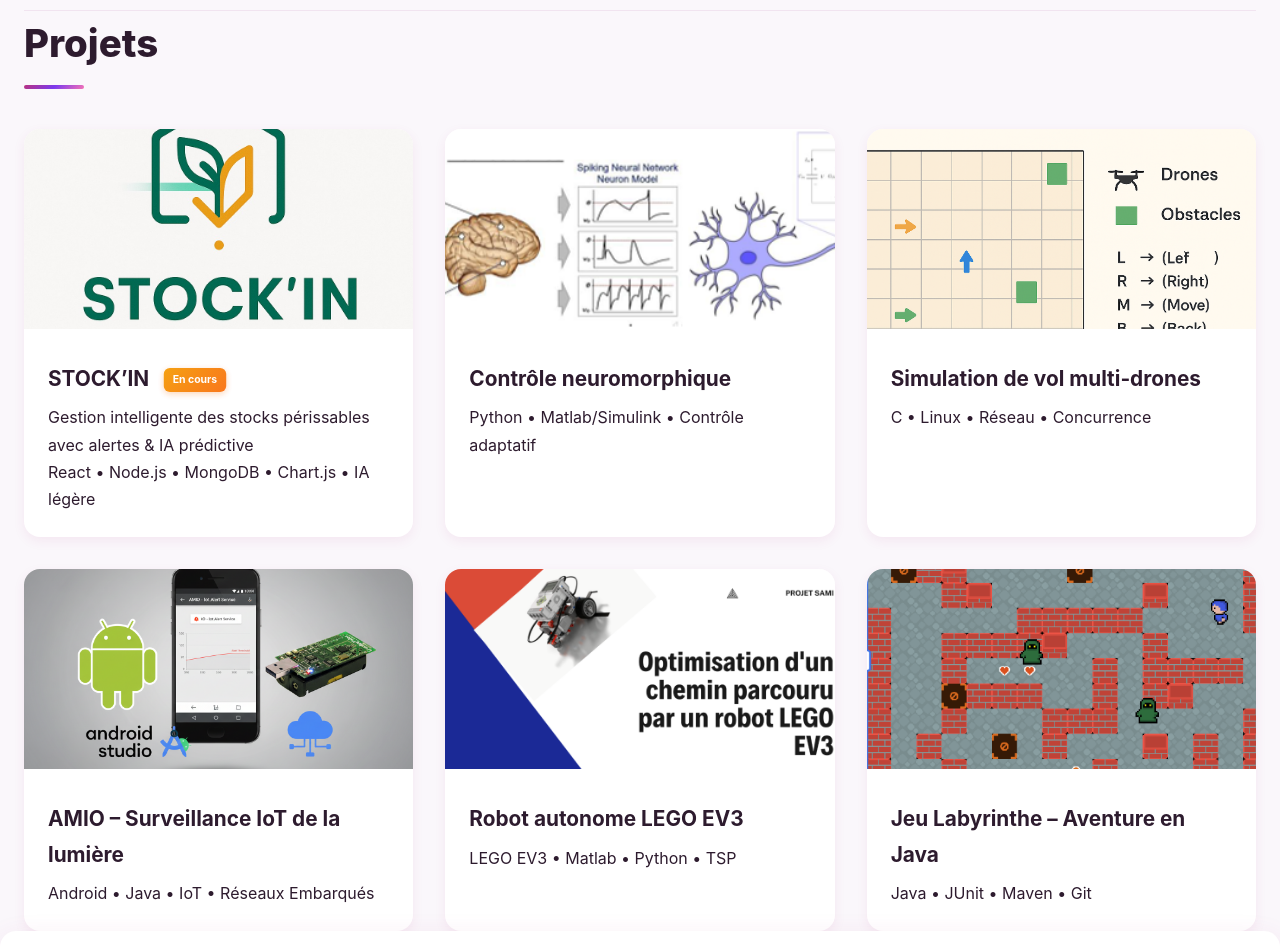
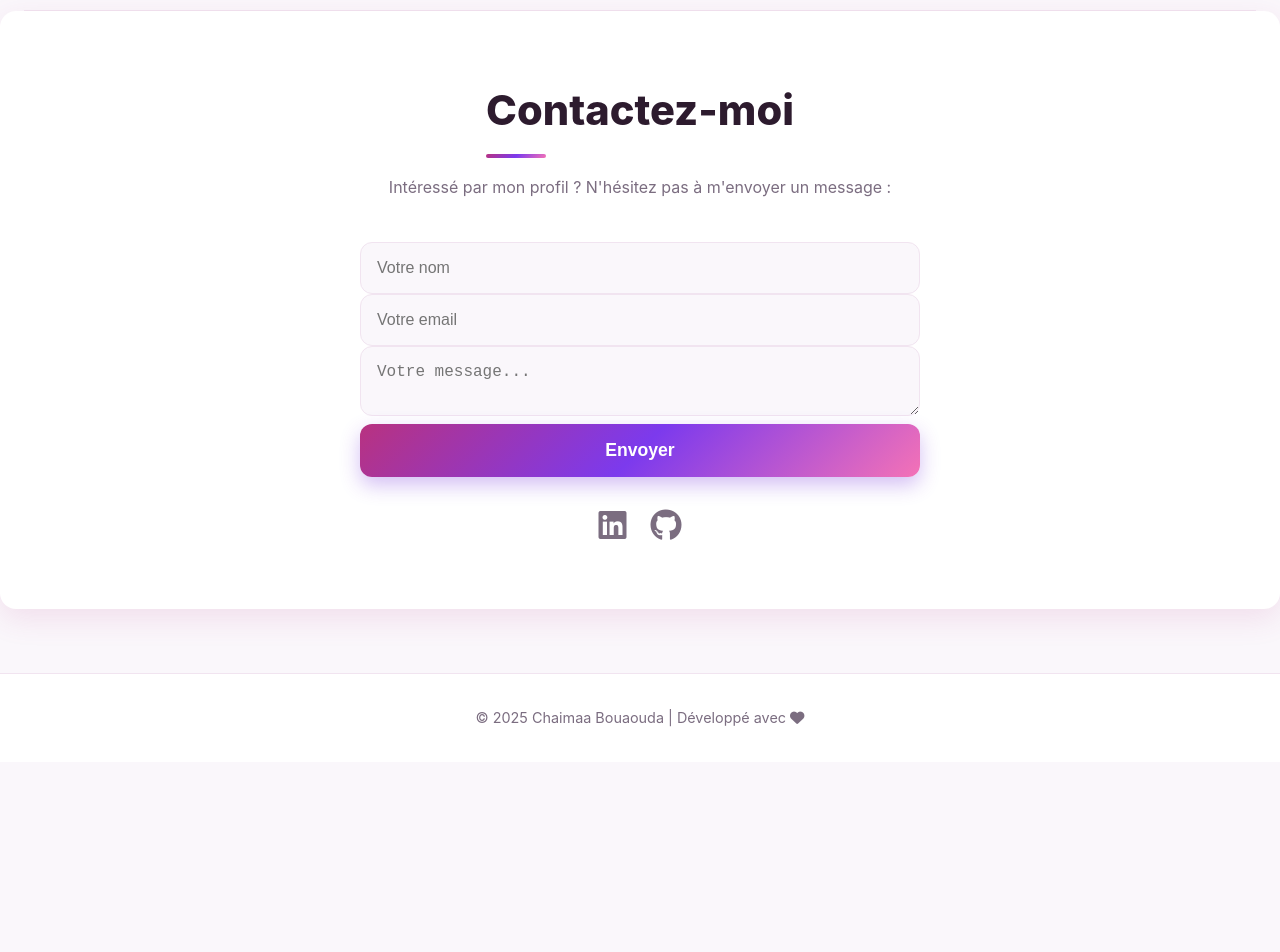
Before and after one commit to chaimaa-creator/Portfolio, a plain HTML site: page index.html in a window 1280 px wide. Shown: the part 2140-3092 px from the top of the page. After the commit the page ends 2902 px from the top, so only its background shows below. Drawn offline with nearby package versions, Linux system fonts and the light colour scheme; a web font is replaced by a local one.

Commit message:
version without projects

```diff
--- a/index.html
+++ b/index.html
@@ -240,85 +240,12 @@
   </section>
 
   <!-- PROJECTS -->
-  <section id="projects" class="projects container fade-in">
+  <!--<section id="projects" class="projects container fade-in">
     <h2>Projets </h2>
     <div class="projects-grid">
 
- <!-- Projet STOCK’IN – VERSION CORRIGÉE -->
-<div class="project-card"
-     data-title="STOCK’IN — Gestion intelligente des stocks périssables"
-     data-desc="Application web full-stack en cours de développement : CRUD, alertes automatiques de péremption, recommandations de liquidation (règles + IA légère), tableau de bord analytique en temps réel avec graphiques interactifs."
-     data-img="img/stockin.jpg"
-     data-github="https://gitlab.com/OmarGue/stock-in.git"
-     data-demo="">
-  <img src="img/stockin.jpg" alt="STOCK’IN – Gestion des stocks périssables">
-  <div class="project-info">
-    <h3>
-      STOCK’IN
-      <span class="badge-wip">En cours</span>
-    </h3>Gestion intelligente des stocks périssables avec alertes & IA prédictive</h3>
-    <div class="tags"> React • Node.js • MongoDB • Chart.js • IA légère
-    </div>
-  </div>
-</div>
 
-      <!-- Projet 1 -->
-      <div class="project-card"
-           data-title="Contrôle neuromorphique"
-           data-desc="Conception d’un contrôleur inspiré des réseaux de neurones biologiques pour stabiliser un pendule inversé. Développement d’algorithmes adaptatifs et simulations réalisées avec Python et Matlab/Simulink. Rapport PDF disponible en Démo."
-           data-img="img/neurons.png"
-           data-github="https://github.com/OmarGue/neuromorphic-pendulum"
-           data-demo="files/PRDA_OG (2).pdf">
-        <img src="img/neurons.png" alt="Contrôle neuromorphique">
-        <div class="project-info">
-          <h3>Contrôle neuromorphique</h3>
-          <span class="tags">Python • Matlab/Simulink • Contrôle adaptatif</span>
-        </div>
-      </div>
-
-      <!-- Projet 2 -->
-      <div class="project-card"
-           data-title="Simulation de vol multi-drones"
-           data-desc="Simulateur multi-drones en C sous Linux. Évite obstacles et collisions. Modes local et distribué. Démo vidéo incluse."
-           data-img="img/drone-sim.png"
-           data-github="https://github.com/OmarGue/drone-sim"
-           data-demo="img/drone-demo.mp4">
-        <img src="img/drone-sim.png" alt="Simulation de vol multi-drones">
-        <div class="project-info">
-          <h3>Simulation de vol multi-drones</h3>
-          <span class="tags">C • Linux • Réseau • Concurrence</span>
-        </div>
-      </div>
-
-      <!-- Projet AMIO -->
-      <div class="project-card"
-           data-title="AMIO – Surveillance IoT de la lumière"
-           data-desc="Application Android pour monitorer les capteurs de lumière via web service IoT Lab. Détection de changements brusques (&gt;80%), alertes par notifications et emails, vibration sur nouveau capteur, paramètres persistants et démarrage automatique. Rapport PDF en démo."
-           data-img="img/amio.png"
-           data-github=""
-           data-demo="files/Doc_Projet_AMIO.pdf">
-        <img src="img/amio.png" alt="AMIO – Surveillance IoT de la lumière">
-        <div class="project-info">
-          <h3>AMIO – Surveillance IoT de la lumière</h3>
-          <span class="tags">Android • Java • IoT • Réseaux Embarqués</span>
-        </div>
-      </div>
-
-      <!-- Projet 4 -->
-      <div class="project-card"
-           data-title="Robot autonome LEGO EV3"
-           data-desc="Robot LEGO EV3 autonome avec algorithme TSP, régulation, interface graphique. Démo vidéo incluse."
-           data-img="img/sami-robot.png"
-           data-github="https://github.com/OmarGue/Autonomous-robot.git"
-           data-demo="https://drive.google.com/drive/folders/1p2Iq5MRJHFO_w16-fKlPGcbzElciJZo5">
-        <img src="img/sami-robot.png" alt="Robot autonome LEGO EV3">
-        <div class="project-info">
-          <h3>Robot autonome LEGO EV3</h3>
-          <span class="tags">LEGO EV3 • Matlab • Python • TSP</span>
-        </div>
-      </div>
-
-      <!-- Projet 5 -->
+      Projet 5
       <div class="project-card"
            data-title="Jeu Labyrinthe Java"
            data-desc="Jeu 2D en Java avec monstres, collisions, Maven, JUnit et Git."
@@ -334,7 +261,7 @@
 
     </div>
   </section>
-
+-->
   <!-- CONTACT -->
   <section id="contact" class="contact container fade-in">
     <h2>Contactez-moi</h2>
@@ -362,7 +289,7 @@
     <p>© 2025 Chaimaa Bouaouda | Développé avec <i class="fas fa-heart"></i></p>
   </footer>
 
-  <!-- MODAL PROJETS -->
+  <!-- MODAL PROJETS
   <div id="projectModal" class="modal">
     <div class="modal-content">
       <span class="close-modal">&times;</span>
@@ -375,6 +302,7 @@
       </div>
     </div>
   </div>
+  -->
 
   <!-- Ton JS -->
   <script src="js/main.js"></script>
```
